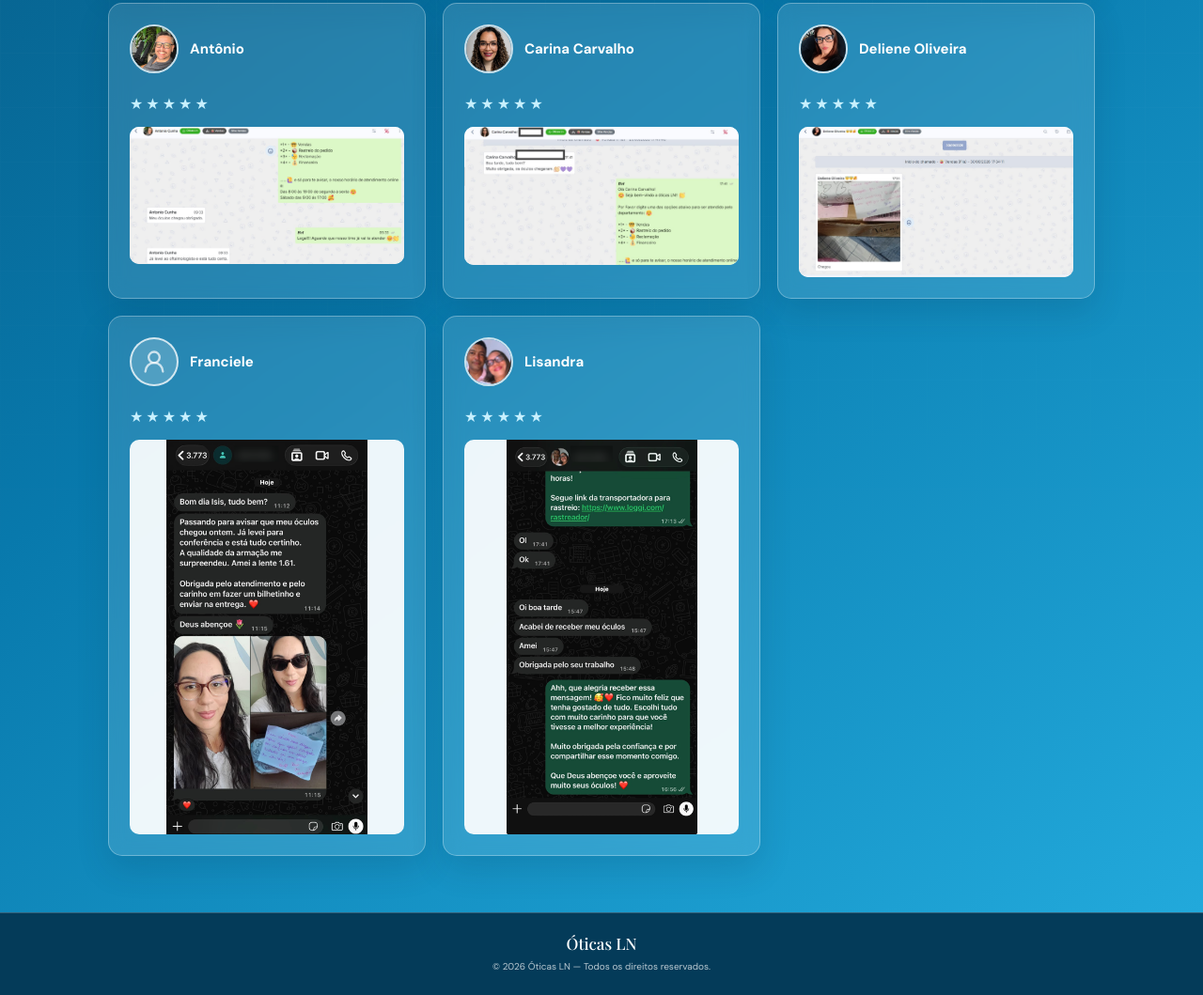
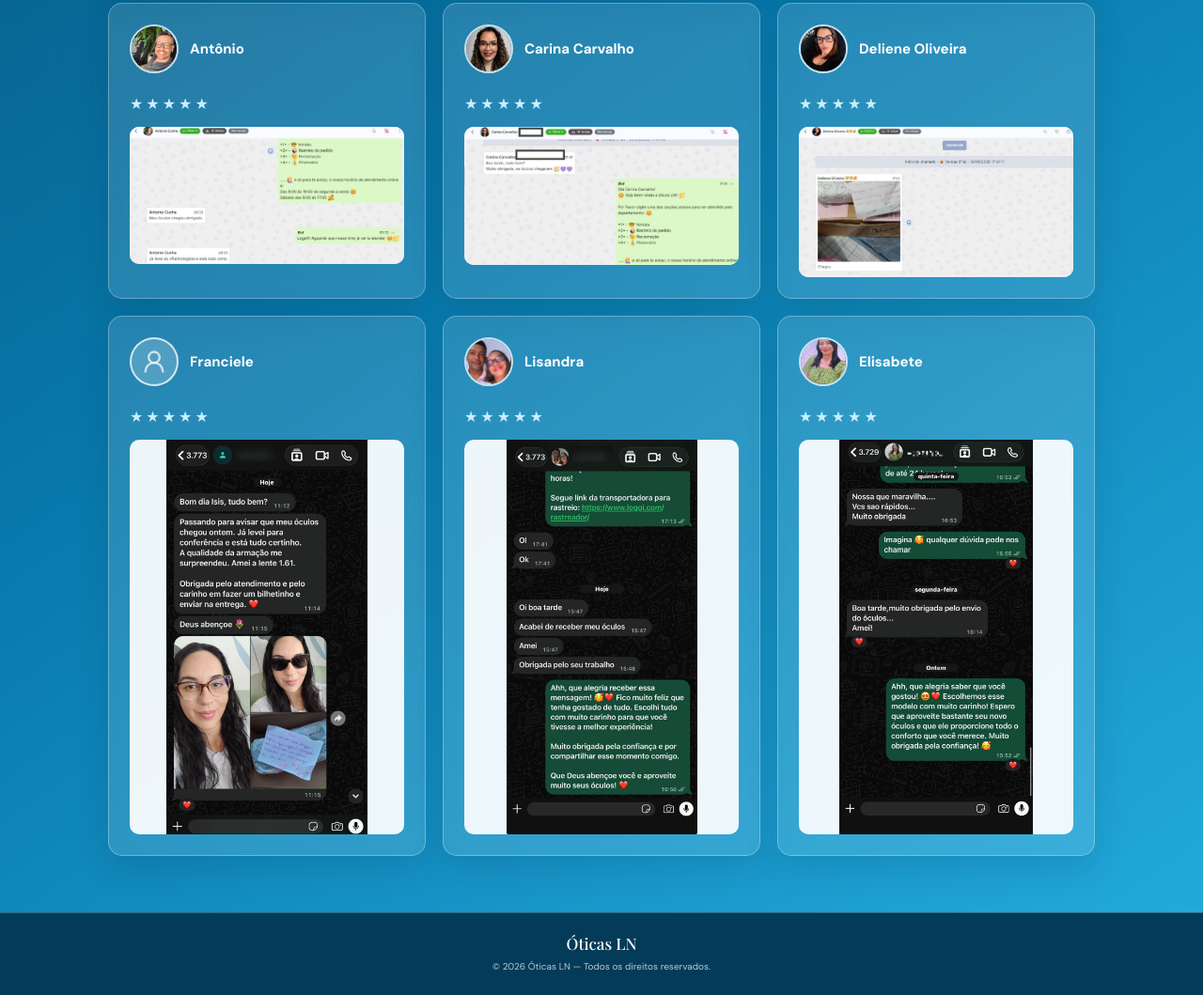
Before and after one commit to lucastargino950-hue/oticas-luna, a plain HTML site: page avaliacoes.html in a window 1280 px wide. Shown: the part 988-2047 px from the top of the page at 94% size. Drawn offline with nearby package versions, Linux system fonts and the light colour scheme; a web font is replaced by a local one.

Commit message:
Atualizacao do site

```diff
--- a/avaliacoes.html
+++ b/avaliacoes.html
@@ -159,6 +159,19 @@
           <img class="review-image" src="images/Resultado da análise 2.png" alt="Mensagem da avaliação de Lisandra" loading="lazy">
         </button>
       </article>
+
+      <article class="review-card">
+        <div class="review-person">
+          <img src="images/cliente elisa.jpeg" alt="Foto de Elisabete" loading="lazy">
+          <div>
+            <h2>Elisabete</h2>
+          </div>
+        </div>
+        <div class="stars" aria-label="5 estrelas">★★★★★</div>
+        <button class="review-image-button" type="button" aria-label="Ampliar mensagem da avaliação de Elisabete">
+          <img class="review-image" src="images/avsemia.jpeg" alt="Mensagem da avaliação de Elisabete" loading="lazy">
+        </button>
+      </article>
     </section>
   </main>
 
```
Also changed, not shown: images/avsemia.jpeg (added), images/cliente elisa.jpeg (added).
